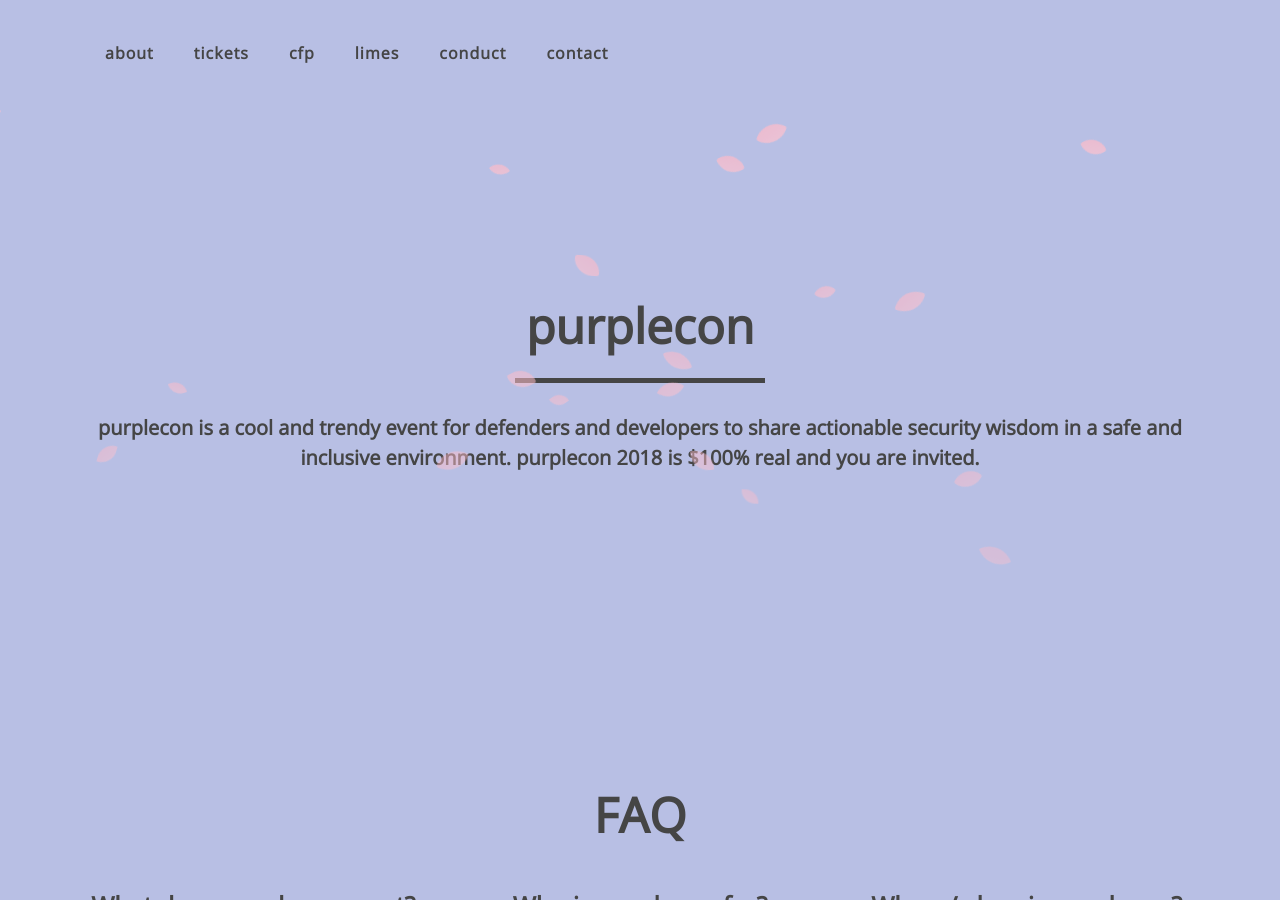
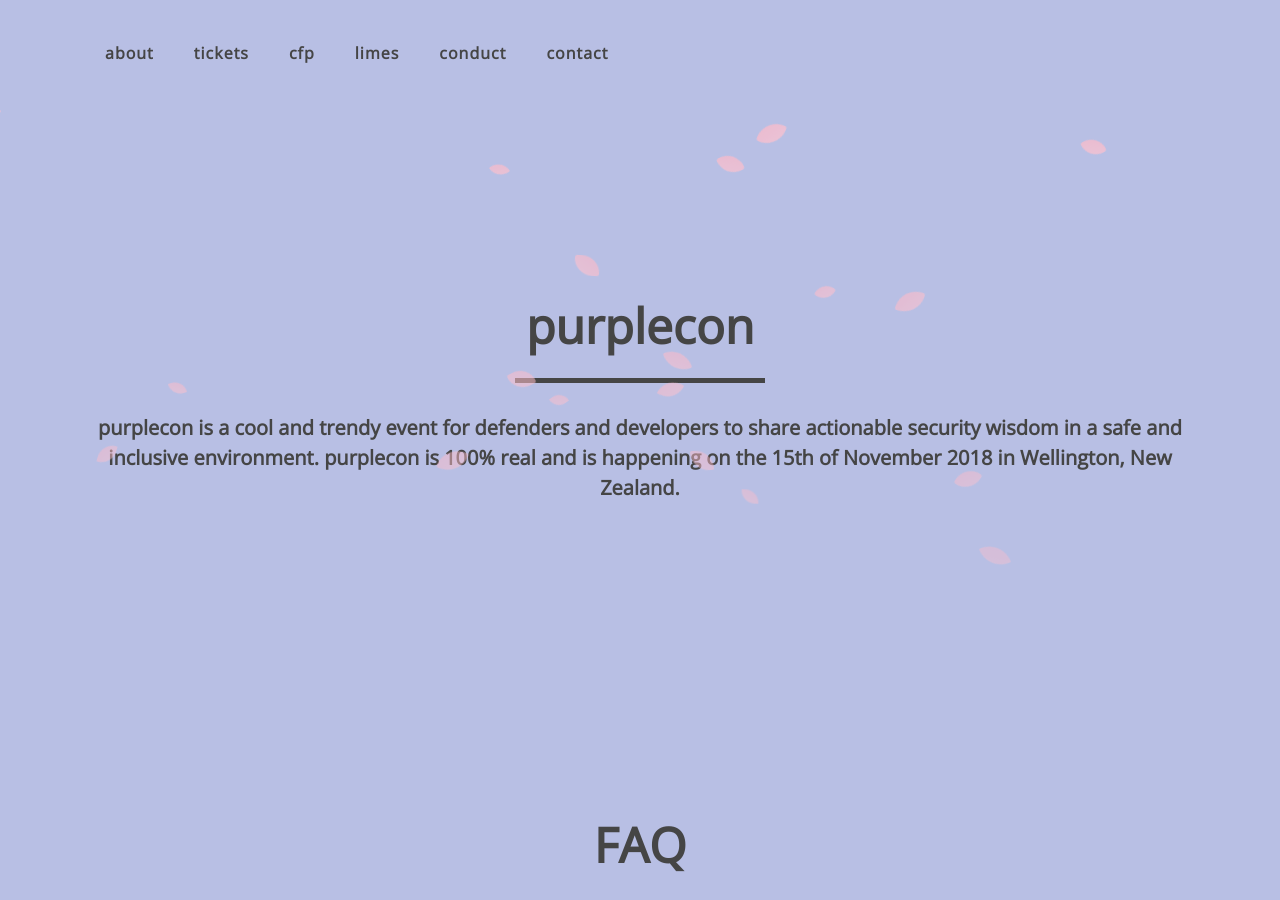
Before and after one commit to purplecon/2018.purplecon.nz, a Jekyll site: the page built from README.md, in a window 1280 px wide and 900 px high. Built offline with Jekyll 4.4.1, drawn with Linux system fonts in a browser that asks for light colours; our own code applies the rules of GitHub Pages for plain Markdown files.

Commit message:
Included date and location in con description

```diff
--- a/_config.yml
+++ b/_config.yml
@@ -31,7 +31,7 @@ plugins:
 logo_url: "https://example.com/logo"
 
 con_heading: "purplecon"
-con_description_short: "purplecon is a cool and trendy event for defenders and developers to share actionable security wisdom in a safe and inclusive environment. purplecon 2018 is $100% real and you are invited."
+con_description_short: "purplecon is a cool and trendy event for defenders and developers to share actionable security wisdom in a safe and inclusive environment. purplecon is 100% real and is happening on the 15th of November 2018 in Wellington, New Zealand."
 what_does_purplecon_want: "Your favourite stories about helping people build stuff that’s Strong vs Hackers. Developers writing secure code, security team helping ship it, server warlocks running it. Anything that keeps people safe."
 why_is_purplecon: "We just thought it would be Good."
 can_purplecon_be_a_jp: "heck yeah we love justice"
```
